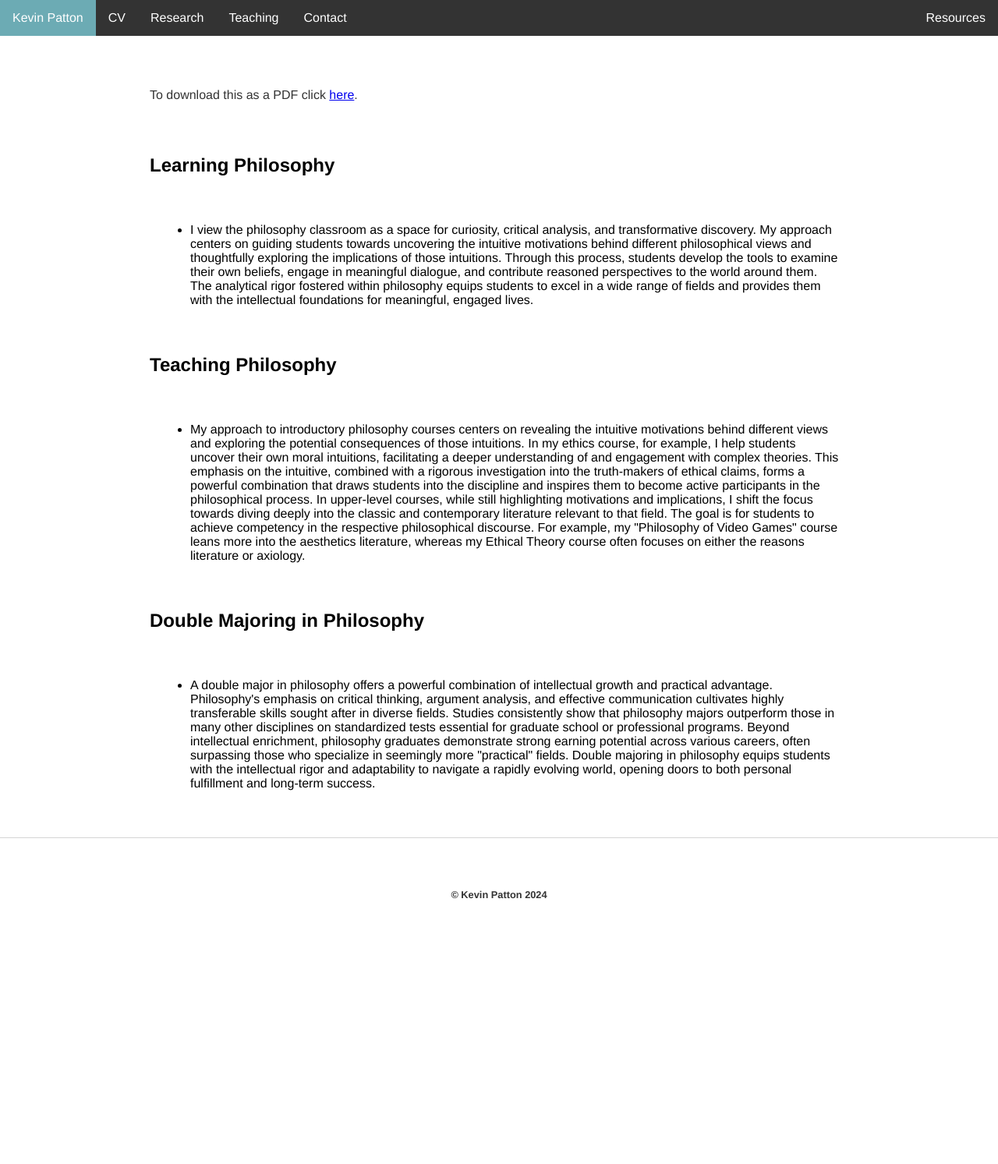
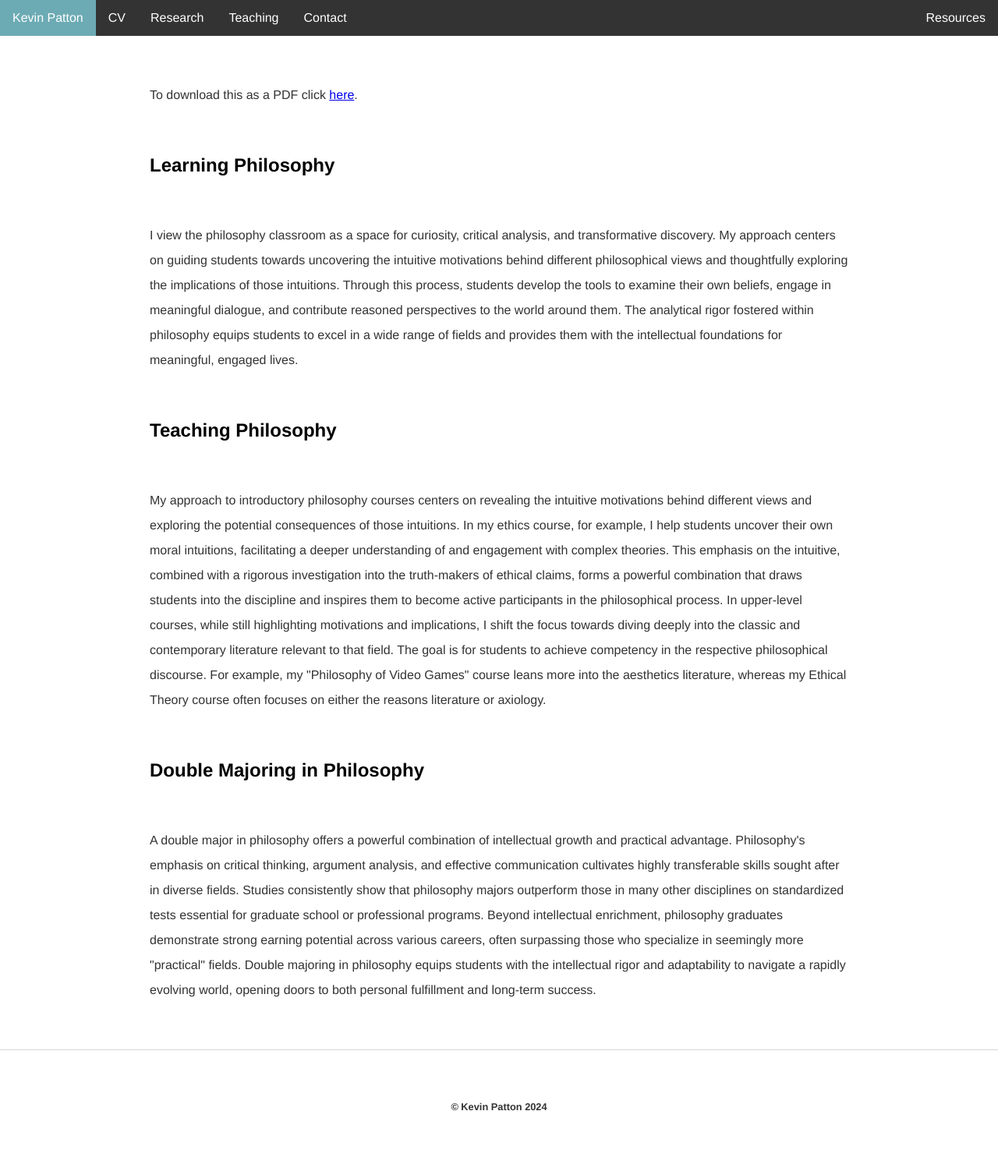
Before and after one commit to kevinjpatton/kevinjpatton.github.io, a Jekyll site: the page built from teaching/pedagogy/why_philosophy.html, in a window 1280 px wide. Shown: the whole page at 78% size. Built offline with Jekyll 4.4.1, drawn with Linux system fonts in a browser that asks for light colours; Markdown is read by kramdown in place of the engine named in the settings; before the commit the page ends 1221 px from its top, so only the background shows below that.

Commit message:
Update why_philosophy.html

```diff
--- a/teaching/pedagogy/why_philosophy.html
+++ b/teaching/pedagogy/why_philosophy.html
@@ -4,15 +4,9 @@ title: Pedagogy - Kevin Patton
 ---
 <p>To download this as a PDF click <a href="/teaching/pedagogy/Handout - Why Philosophy_.pdf" target="_blank">here</a>.</p>
 <h2>Learning Philosophy</h2>
-<ul class="standard-list">
-<li>I view the philosophy classroom as a space for curiosity, critical analysis, and transformative discovery. My approach centers on guiding students towards uncovering the intuitive motivations behind different philosophical views and thoughtfully exploring the implications of those intuitions. Through this process, students develop the tools to examine their own beliefs, engage in meaningful dialogue, and contribute reasoned perspectives to the world around them.  The analytical rigor fostered within philosophy equips students to excel in a wide range of fields and provides them with the intellectual foundations for meaningful, engaged lives.</li>
-</ul>
+<p>I view the philosophy classroom as a space for curiosity, critical analysis, and transformative discovery. My approach centers on guiding students towards uncovering the intuitive motivations behind different philosophical views and thoughtfully exploring the implications of those intuitions. Through this process, students develop the tools to examine their own beliefs, engage in meaningful dialogue, and contribute reasoned perspectives to the world around them.  The analytical rigor fostered within philosophy equips students to excel in a wide range of fields and provides them with the intellectual foundations for meaningful, engaged lives.</p>
 <h2>Teaching Philosophy</h2>
-<ul class="standard-list">
-<li>My approach to introductory philosophy courses centers on revealing the intuitive motivations behind different views and exploring the potential consequences of those intuitions. In my ethics course, for example, I help students uncover their own moral intuitions, facilitating a deeper understanding of and engagement with complex theories. This emphasis on the intuitive, combined with a rigorous investigation into the truth-makers of ethical claims, forms a powerful combination that draws students into the discipline and inspires them to become active participants in the philosophical process.
-In upper-level courses, while still highlighting motivations and implications, I shift the focus towards diving deeply into the classic and contemporary literature relevant to that field. The goal is for students to achieve competency in the respective philosophical discourse. For example, my "Philosophy of Video Games" course leans more into the aesthetics literature, whereas my Ethical Theory course often focuses on either the reasons literature or axiology.</li>
-</ul>
+<p>My approach to introductory philosophy courses centers on revealing the intuitive motivations behind different views and exploring the potential consequences of those intuitions. In my ethics course, for example, I help students uncover their own moral intuitions, facilitating a deeper understanding of and engagement with complex theories. This emphasis on the intuitive, combined with a rigorous investigation into the truth-makers of ethical claims, forms a powerful combination that draws students into the discipline and inspires them to become active participants in the philosophical process.
+In upper-level courses, while still highlighting motivations and implications, I shift the focus towards diving deeply into the classic and contemporary literature relevant to that field. The goal is for students to achieve competency in the respective philosophical discourse. For example, my "Philosophy of Video Games" course leans more into the aesthetics literature, whereas my Ethical Theory course often focuses on either the reasons literature or axiology.</p>
 <h2>Double Majoring in Philosophy</h2>
-<ul class="standard-list">
-  <li>A double major in philosophy offers a powerful combination of intellectual growth and practical advantage. Philosophy's emphasis on critical thinking, argument analysis, and effective communication cultivates highly transferable skills sought after in diverse fields.  Studies consistently show that philosophy majors outperform those in many other disciplines on standardized tests essential for graduate school or professional programs. Beyond intellectual enrichment, philosophy graduates demonstrate strong earning potential across various careers, often surpassing those who specialize in seemingly more "practical" fields. Double majoring in philosophy equips students with the intellectual rigor and adaptability to navigate a rapidly evolving world, opening doors to both personal fulfillment and long-term success.</li>
-</ul>
+<p>A double major in philosophy offers a powerful combination of intellectual growth and practical advantage. Philosophy's emphasis on critical thinking, argument analysis, and effective communication cultivates highly transferable skills sought after in diverse fields.  Studies consistently show that philosophy majors outperform those in many other disciplines on standardized tests essential for graduate school or professional programs. Beyond intellectual enrichment, philosophy graduates demonstrate strong earning potential across various careers, often surpassing those who specialize in seemingly more "practical" fields. Double majoring in philosophy equips students with the intellectual rigor and adaptability to navigate a rapidly evolving world, opening doors to both personal fulfillment and long-term success.</p>
```
